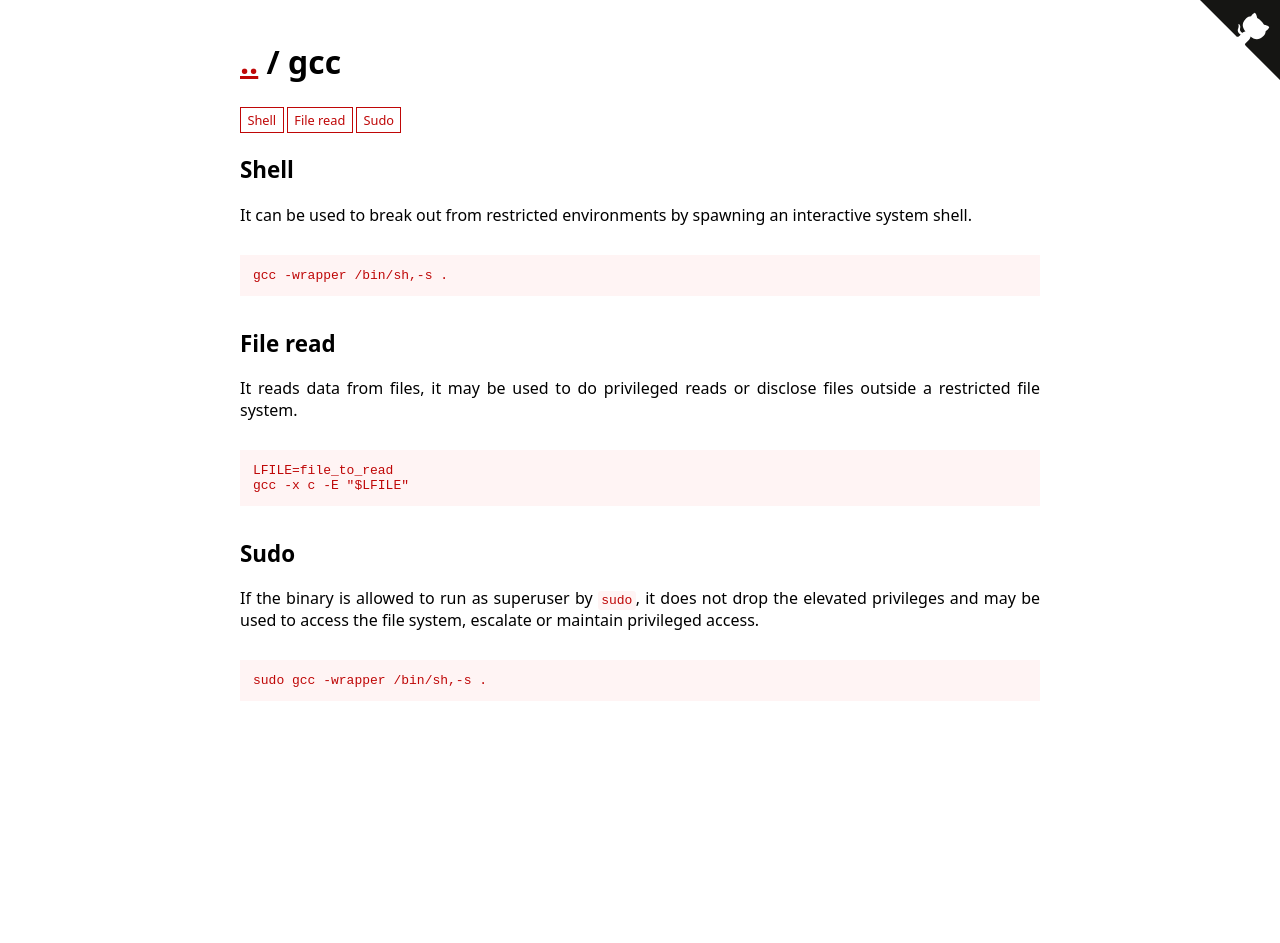
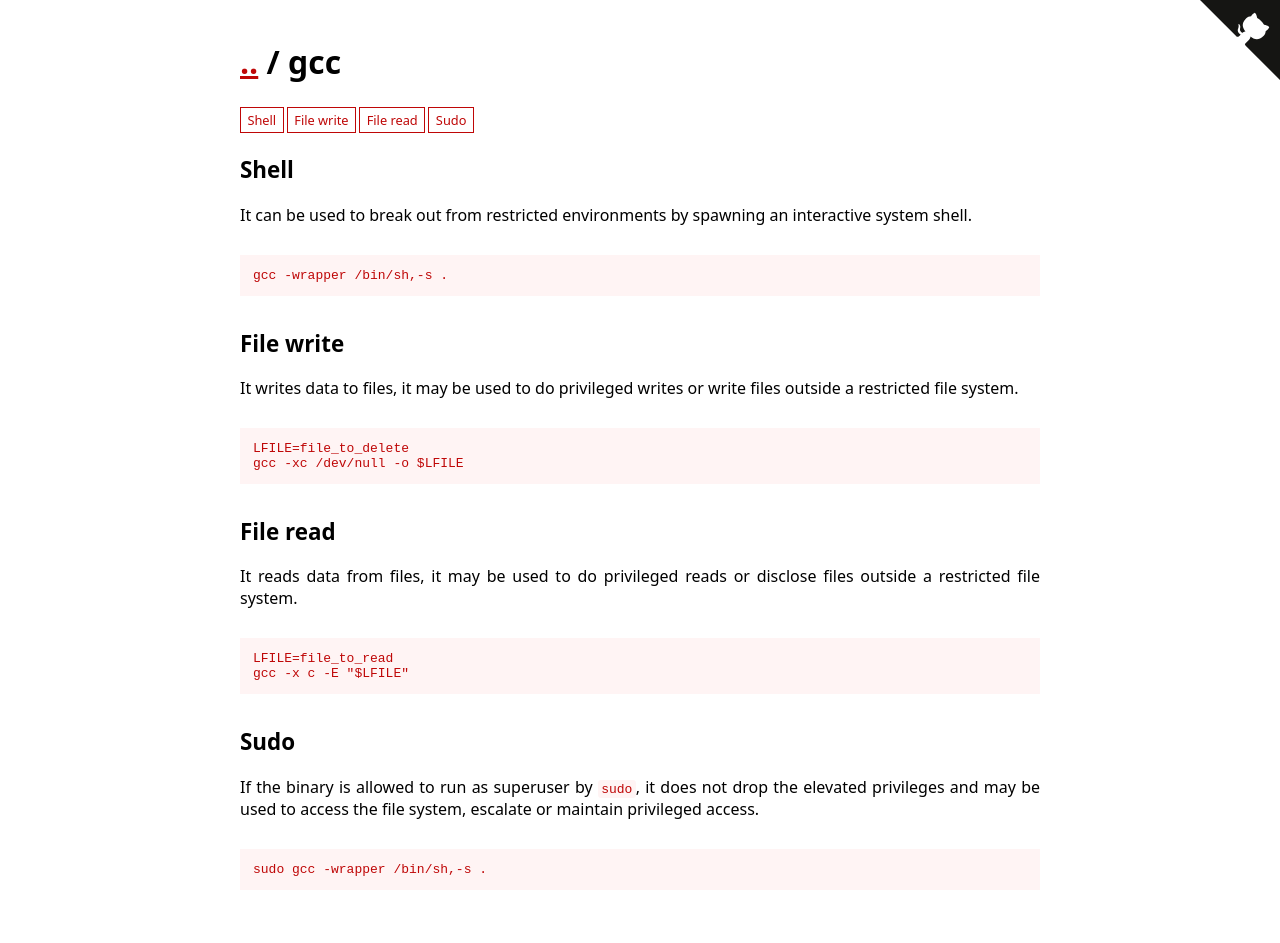
Before and after one commit to GTFOBins/GTFOBins.github.io, a Jekyll site: the page built from _gtfobins/gcc.md, in a window 1280 px wide. Built offline with Jekyll 4.4.1, drawn with Linux system fonts in a browser that asks for light colours; before the commit the page ends 900 px from its top, so only the background shows below that.

Commit message:
Fix and simplify gcc file delete

```diff
--- a/_gtfobins/gcc.md
+++ b/_gtfobins/gcc.md
@@ -4,11 +4,12 @@ functions:
     - code: |
         LFILE=file_to_read
         gcc -x c -E "$LFILE"
+  file-write: # XXX this should be file-delete
+    - code: |
+        LFILE=file_to_delete
+        gcc -xc /dev/null -o $LFILE
   shell:
     - code: gcc -wrapper /bin/sh,-s .
   sudo:
     - code: sudo gcc -wrapper /bin/sh,-s .
-  file-delete:
-    - code: |
-        echo "int main(){printf(\" Hello \");return 0;}" > /tmp/oye.c ; gcc -nostdlib /tmp/oye.c -o [FILE-TO-DELETE] .
 ---
```
